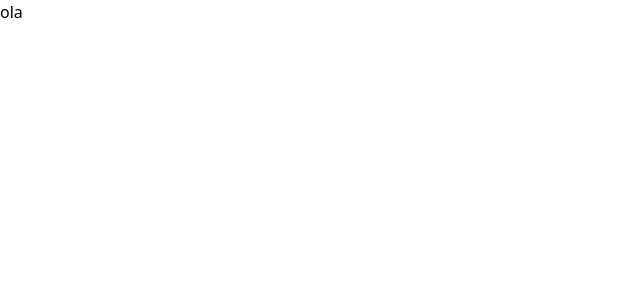
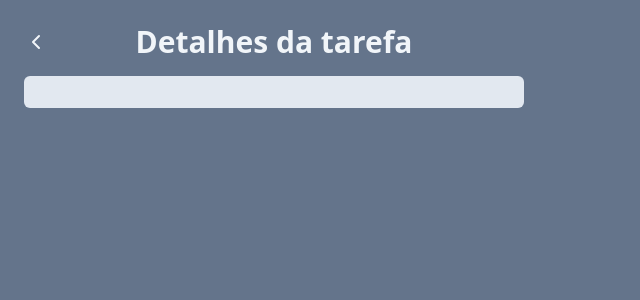
Before and after one commit to Rubenslourenco/manager-task-list, a React (Vite) app: page /task in a window 1280 px wide. Shown: the top 300 px of the page, without its empty margins (0-640 px from the left). Built offline with nearby package versions, Linux system fonts and the light colour scheme.

Commit message:
feat: estilizando pagina TaskPage

```diff
--- a/src/components/pages/TaskPage.jsx
+++ b/src/components/pages/TaskPage.jsx
@@ -1,5 +1,32 @@
+import { ChevronLeftIcon } from "lucide-react";
+import { useSearchParams, useNavigate } from "react-router-dom";
+
 const TaskPage = () => {
-    return ( <h1>ola</h1> );
+    const navigate = useNavigate();
+    const [searchParams] = useSearchParams();
+    const title = searchParams.get("title");
+    const description = searchParams.get("description");
+
+    return (
+        <div className="h-screen bg-slate-500 p-6">
+            <div className="w-[500px] space-y-4">
+                <div className="flex justify-center relative">
+                    <button onClick={() => navigate(-1)} className="absolute left-0 top-0 bottom-0 text-slate-100" >
+                        <ChevronLeftIcon />
+                    </button>
+
+                    <h1 className="text-3xl text-slate-100 font-bold text-center">
+                        Detalhes da tarefa
+                    </h1>
+
+                </div>
+                <div className="bg-slate-200 p-4 rounded-md">
+                    <h2 className="text-xl font-bold text-slate-600">{searchParams.get("title")}</h2>
+                    <p className="text-slate-400">{searchParams.get("description")}</p>
+                 </div>
+            </div>
+        </div>
+    );
 }
 
 export default TaskPage;
```
